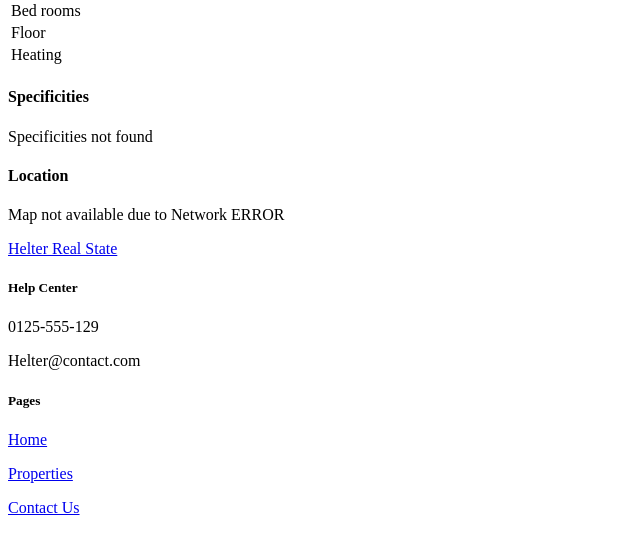
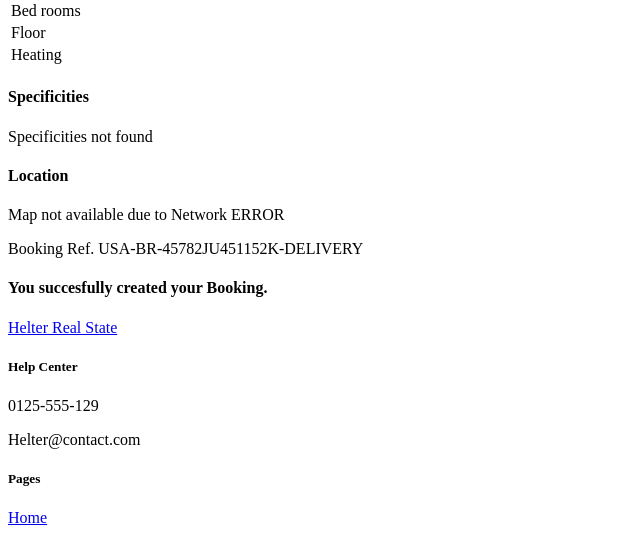
Before and after one commit to aliou77/Symfony-Immobilier, a Symfony app: template templates/property/show.html.twig in a window 1280 px wide. Shown: the part 630-1164 px from the top of the page, without its empty margins (0-640 px from the left). Run offline with Twig, Linux system fonts and the light colour scheme; the template is opened without the code that fills it, so the values that code supplies are empty; some libraries are stand-ins or nearby versions.

Commit message:
feat: desing modal success booking

```diff
--- a/templates/property/show.html.twig
+++ b/templates/property/show.html.twig
@@ -32,7 +32,7 @@
                 <h2 class="text-[1.5rem] mt-[10px] font-bold"> {{ property.rooms }} Rooms - {{ property.surface }} m² - {{ property.city }} <br> {{ property.address }}</h2>
 
                 <h3 class="text-main text-[3rem] font-bold mt-[10px] ">{{ property.formatedPrice }} $</h3>
-                <button type="button" class="btn-submit ">Book now</button>
+                <button type="button" class="btn-submit" id="btn-booking">Book now</button>
             </div>
        </div>
        <div class="techniques flex sm:flex-row flex-col">
@@ -96,6 +96,18 @@
     </div>
 </section>
 
+<div id="booking-modal" class="hidden fixed top-0 left-0 w-full h-full  bg-[#1c558896] z-10">
+    <div class="modal-content flex justify-center items-center w-full h-full p-4">
+        <div class="content bg-white max-w-[500px] w-full mx-auto px-3 flex gap-4 flex-col justify-center items-center border-2 rounded-md p-4">
+            <div class="rounded-[50%] h-[100px] w-[100px] bg-green-700 p-4 flex justify-center items-center">
+                <i class="fa-solid fa-check text-white text-[32px]"></i>
+            </div>
+            <p class="text-gray-500 text-sm">Booking Ref. USA-BR-45782JU451152K-DELIVERY</p>
+            <h4 class="text-main text-[26px] font-semibold pt-serif text-center">You succesfully created your Booking.</h4>
+        </div>
+    </div>
+</div>
+
 {% endblock %}
 
 {% block javascripts %}
```
Also changed, not shown: assets/js/script.js (+14 -0 lines).
